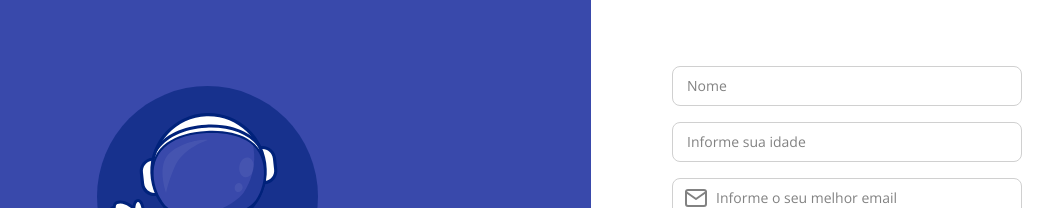
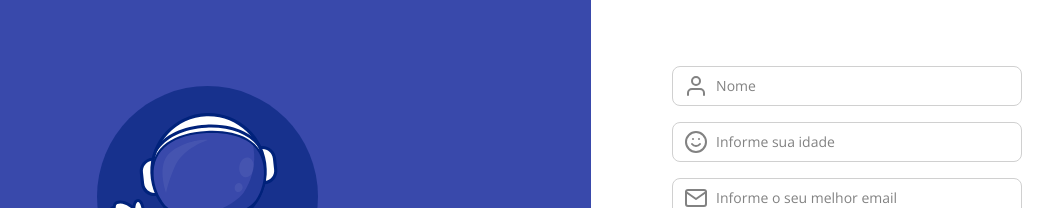
Before and after one commit to HermesE30/fantastic-login, a React (Vite) app: page /register in a window 1280 px wide. Shown: the part 149-357 px from the top of the page, without its empty margins (177-1230 px from the left). Built offline with nearby package versions, Linux system fonts and the light colour scheme.

Commit message:
hidde auth with google and gilab

```diff
--- a/src/pages/Register/index.tsx
+++ b/src/pages/Register/index.tsx
@@ -1,7 +1,12 @@
 /* eslint-disable jsx-a11y/anchor-is-valid */
 /* eslint-disable consistent-return */
 import { useState } from 'react';
-import { FiMail, FiLock } from 'react-icons/fi';
+import {
+  FiMail,
+  FiLock,
+  FiUser,
+  FiSmile,
+} from 'react-icons/fi';
 import { useNavigate } from 'react-router-dom';
 import { ButtonBase, Input } from '../../components';
 import Astronaut from '../../components/illustations/Astronaut';
@@ -101,12 +106,14 @@ export default function Register() {
             placeholder={'Nome'}
             type={'text'}
             required
+            icon={<FiUser size={24} color={'#828282'} />}
             onChangeText={(value) => setName(value)}
           />
           <Input
             placeholder={'Informe sua idade'}
             type={'number'}
             required
+            icon={<FiSmile size={24} color={'#828282'} />}
             onChangeText={(value) => setAge(value)}
           />
           <Input
```
